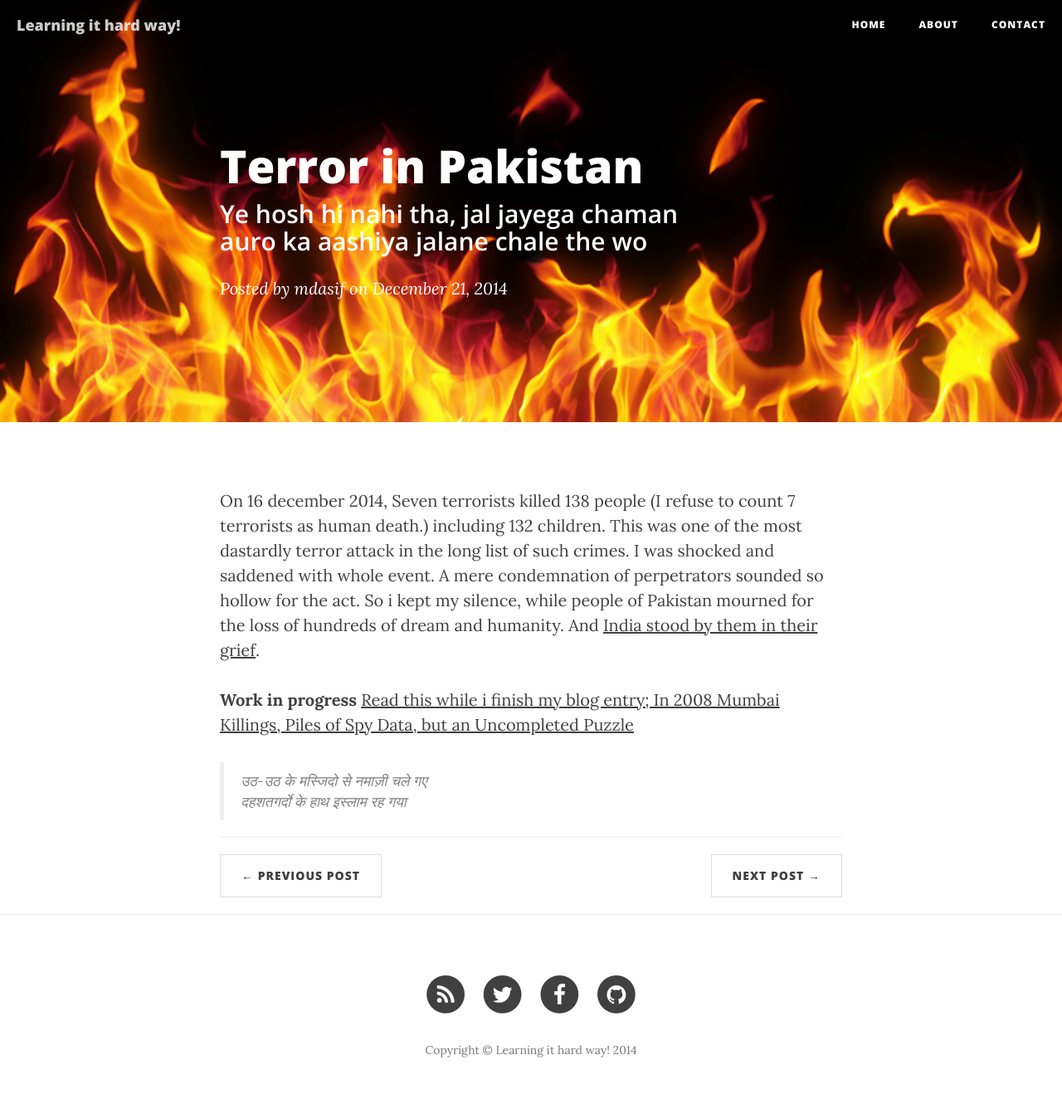
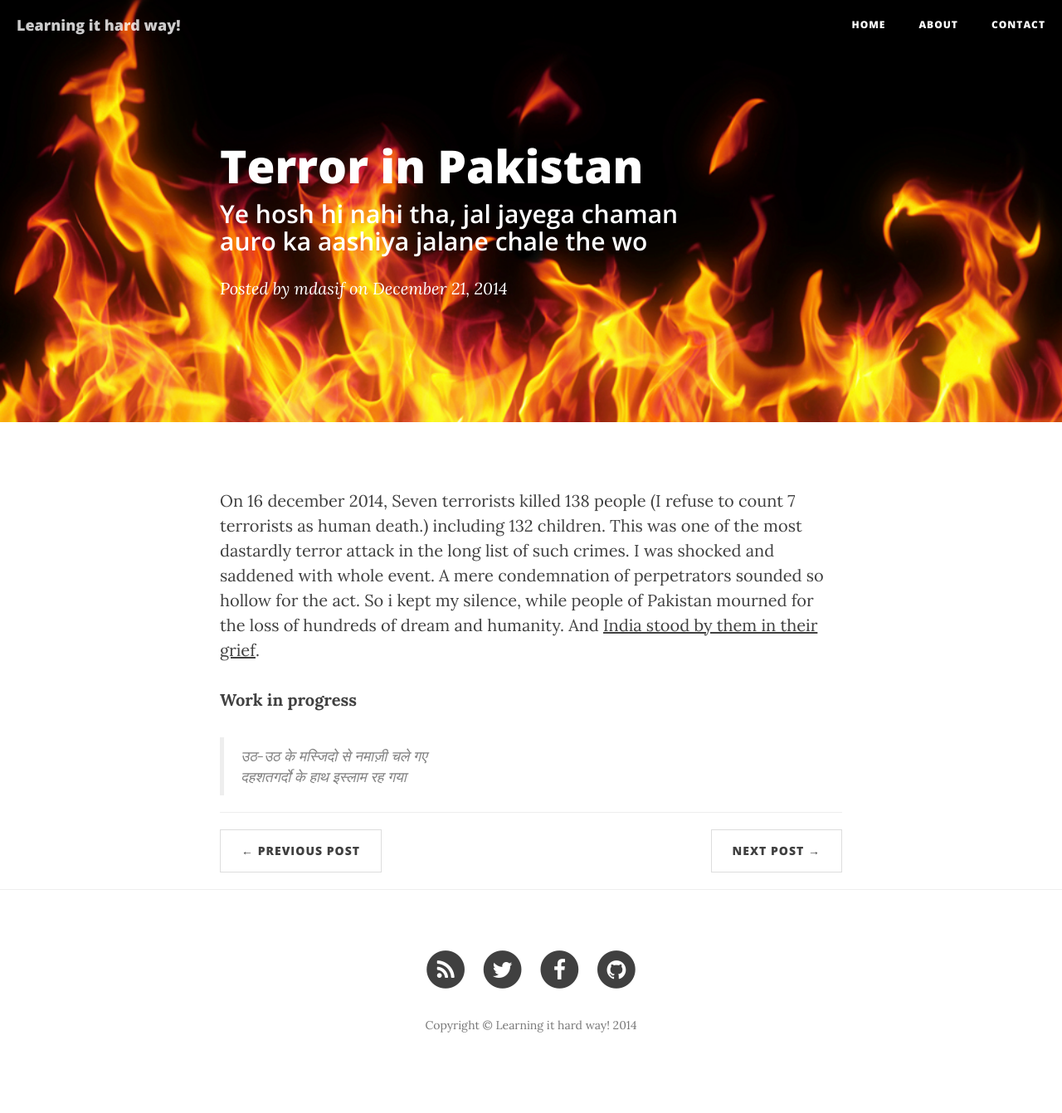
Before and after one commit to bawlipoonch/bawlipoonch.github.io, a Jekyll site: the page built from _posts/2014-12-21-terror-in-pakistan.markdown, in a window 1280 px wide. Shown: the whole page at 83% size. Built offline with Jekyll 4.4.1, drawn with Linux system fonts in a browser that asks for light colours; nearby versions of some CDN libraries; after the commit the page ends 1312 px from its top, so only the background shows below that.

Commit message:
link updated

```diff
--- a/_posts/2014-12-21-terror-in-pakistan.markdown
+++ b/_posts/2014-12-21-terror-in-pakistan.markdown
@@ -13,7 +13,6 @@ comments: true
 </p>
 
 <b>Work in progress</b>
-<a href="http://www.nytimes.com/2014/12/22/world/asia/in-2008-mumbai-attacks-piles-of-spy-data-but-an-uncompleted-puzzle.html"> Read this while i finish my blog entry; In 2008 Mumbai Killings, Piles of Spy Data, but an Uncompleted Puzzle</a>
 
 <blockquote>
 	उठ-उठ के मस्जिदो से नमाज़ी चले गए<br/>
```
